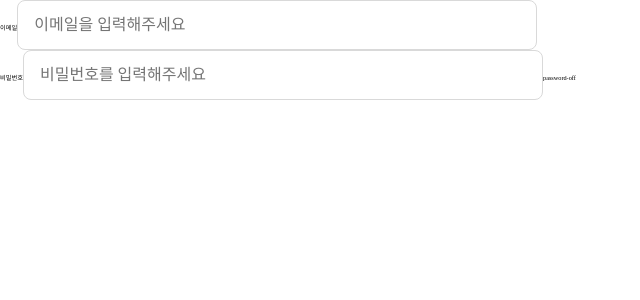
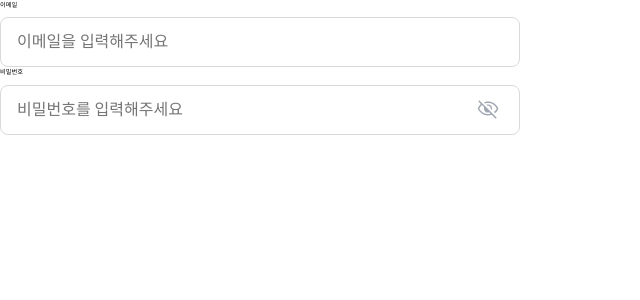
Before and after one commit to juncastle97/taskify-team3, a Next.js app: page /login in a window 1280 px wide. Shown: the top 300 px of the page, without its empty margins (0-640 px from the left). Built offline with nearby package versions, Linux system fonts and the light colour scheme.

Commit message:
input 컴포넌트 구현 완료 (#12)
* feat: input 컴포넌트 생성 중

* update: 컴포넌트 구현 완료

```diff
--- a/components/input/Input.module.scss
+++ b/components/input/Input.module.scss
@@ -1,5 +1,10 @@
+.inputContainer {
+  display: flex;
+  flex-direction: column;
+  gap: 8px;
+}
 .input {
-  padding: 15px 16px;
+  padding: 1.5rem 0 1.5rem 1.6rem;
   width: 52rem;
   height: 5rem;
   align-items: center;
@@ -8,14 +13,25 @@
   border: 1px solid $gray-300;
   background: $white;
   font-size: 16px;
+
+  &:focus {
+    outline: 1px solid $violet-200;
+  }
+  &.error {
+    outline: 1px solid $red;
+  }
 }
-.input:focus {
-  outline: 1px solid $violet-200;
+.inputWrapper {
+  position: relative;
+  width: fit-content;
+  .togglePasswordButton {
+    position: absolute;
+    width: 2.4rem;
+    height: 2.4rem;
+    transform: translateX(-10px);
+    right: 0px;
+  }
 }
 .placeholder {
   color: $gray-400;
 }
-.active {
-  width: 2.4rem;
-  height: 2.4rem;
-}
--- a/components/input/Input.tsx
+++ b/components/input/Input.tsx
@@ -1,6 +1,11 @@
 import React, { useState } from "react";
 import styles from "./Input.module.scss";
 import clsx from "clsx";
+import Image from "next/image";
+
+const eyeon = require("@/public/input/password-on.svg");
+const eyeoff = require("@/public/input/password-off.svg");
+
 
 interface InputProps {
   value?: string;
@@ -16,7 +21,7 @@ const Input: React.FC<InputProps> = ({
   ...props
 }) => {
   const [showPassword, setShowPassword] = useState(false);
-  const [isError, setIsError] = useState(false);
+
 
   const togglePasswordVisibility = () => {
     setShowPassword(prevShowPassword => !prevShowPassword);
@@ -30,25 +35,34 @@ const Input: React.FC<InputProps> = ({
 
   return (
     <div className={clsx(styles.inputContainer)}>
-      <label>{type === "email" ? "이메일" : "비밀번호"}</label>
+      <label className={clsx(styles.label)}>
+        {type === "email" ? "이메일" : "비밀번호"}
+      </label>
+      <div className={clsx(styles.inputWrapper)}>
         <input
           className={clsx(styles.input, {
             [styles.disabled]: disabled,
           })}
           {...inputProps}
           placeholder={
-          type === "email" ? "이메일을 입력해주세요" : "비밀번호를 입력해주세요"
+            type === "email"
+              ? "이메일을 입력해주세요"
+              : "비밀번호를 입력해주세요"
           }
         />
         {type === "password" && (
           <button
-          type="button"
-          className={styles.togglePasswordButton}
+            className={clsx(styles.togglePasswordButton)}
             onClick={togglePasswordVisibility}
           >
-          {showPassword ? "password-on" : "password-off"}
+            <Image
+              className={clsx(styles.togglePasswordButton)}
+              src={showPassword ? eyeon : eyeoff}
+              alt={showPassword ? "passworㅌd-on" : "password-off"}
+            />
           </button>
         )}
+      </div>
     </div>
   );
 };
--- a/styles/main.scss
+++ b/styles/main.scss
@@ -1,6 +1,7 @@
 @import "@/styles/layout/boxShadow";
-
 @import "@/styles/constants/color";
 @import "@/styles/constants/typography";
 @import "@/styles/mixins/flexbox";
 @import "@/styles/mixins/text-style";
+
+@import "@/styles/layout/grid";
```
Lines whose indentation alone changed are shown as unchanged.
